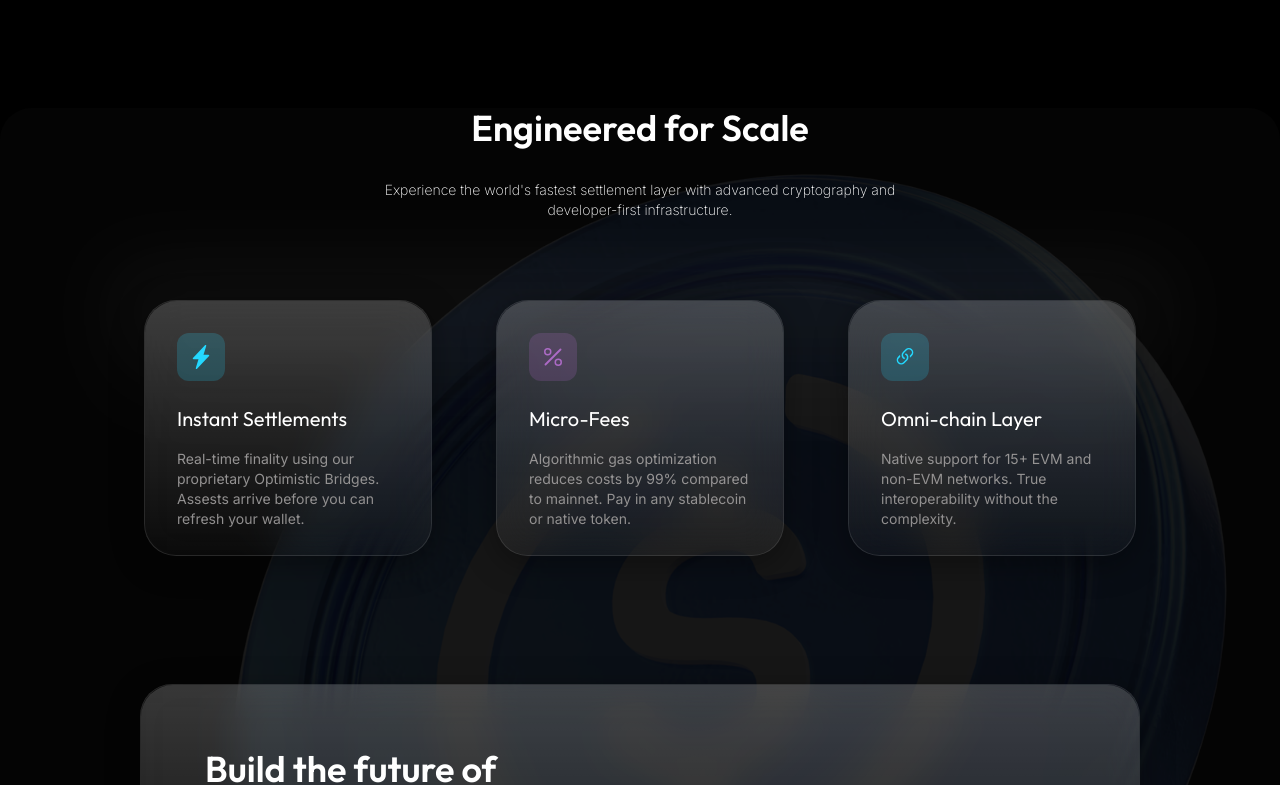
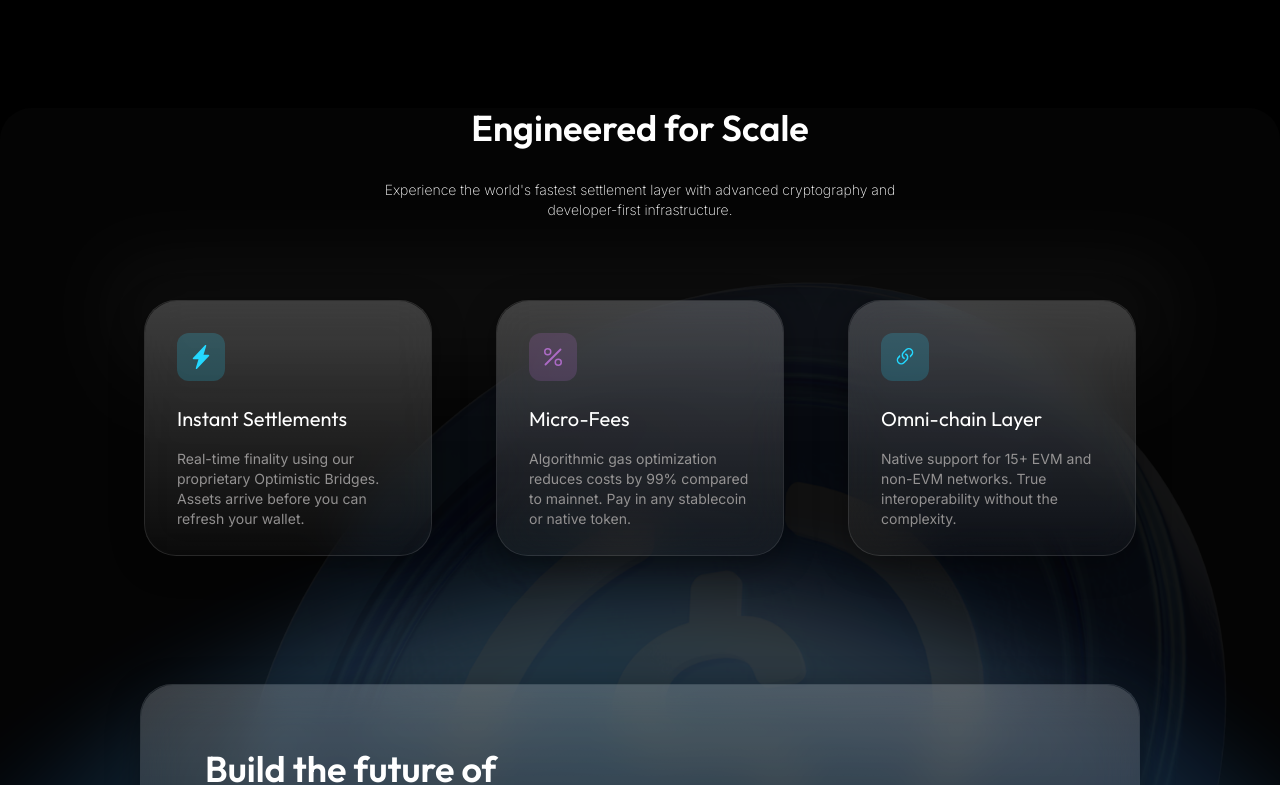
Before and after one commit to VincentSamuelPaul/uwu-landing-page, a Next.js app: page / in a window 1280 px wide. Shown: the part 2420-3205 px from the top of the page. Built offline with nearby package versions, Linux system fonts and the light colour scheme.

Commit message:
added parallax, dishan push it to abstract repo

```diff
--- a/app/ThirdHook.tsx
+++ b/app/ThirdHook.tsx
@@ -9,38 +9,106 @@ import { colors } from "./colors";
 const ThirdHook = () => {
   const cardsRef = useRef<HTMLDivElement>(null);
   const [show, setShow] = useState(false);
+  const [played, setPlayed] = useState(false);
+  const earthRef = useRef<HTMLDivElement>(null);
+  const coinRef = useRef<HTMLDivElement>(null);
+
+  // Lerp targets (raw scroll values)
+  const rawCoinY = useRef(0);
+  const rawEarthY = useRef(0);
+
+  // Smoothed values (interpolated)
+  const smoothCoinY = useRef(0);
+  const smoothEarthY = useRef(0);
+
+  const rafId = useRef<number | null>(null);
 
   useEffect(() => {
+    if (played) return;
+
     const observer = new IntersectionObserver(
       ([entry]) => {
         if (entry.isIntersecting) {
           setShow(true);
+          setPlayed(true);
         }
       },
-      { threshold: 0.4 }
+      { threshold: 0.35 }
     );
 
-    if (cardsRef.current) {
-      observer.observe(cardsRef.current);
+    if (cardsRef.current) observer.observe(cardsRef.current);
+    return () => observer.disconnect();
+  }, [played]);
+
+  useEffect(() => {
+    const handleScroll = () => {
+      if (!cardsRef.current) return;
+
+      const rect = cardsRef.current.getBoundingClientRect();
+      const offset = window.innerHeight - rect.top;
+
+      // Update raw targets based on scroll position
+      rawCoinY.current = offset * 0.08;
+      rawEarthY.current = offset * 0.12;
+    };
+
+    // Lerp factor — lower = smoother (0.06–0.1 is a good range)
+    const LERP_FACTOR = 0.07;
+
+    const tick = () => {
+      // Interpolate smoothed values toward raw targets
+      smoothCoinY.current += (rawCoinY.current - smoothCoinY.current) * LERP_FACTOR;
+      smoothEarthY.current += (rawEarthY.current - smoothEarthY.current) * LERP_FACTOR;
+
+      // Apply transforms
+      if (coinRef.current) {
+        coinRef.current.style.transform = `translateY(${smoothCoinY.current}px) scale(1.1)`;
+      }
+      if (earthRef.current) {
+        earthRef.current.style.transform = `translateY(${smoothEarthY.current}px) scale(1.2)`;
       }
 
+      rafId.current = requestAnimationFrame(tick);
+    };
+
+    window.addEventListener("scroll", handleScroll, { passive: true });
+    rafId.current = requestAnimationFrame(tick);
+
     return () => {
-      if (cardsRef.current) {
-        observer.unobserve(cardsRef.current);
-      }
+      window.removeEventListener("scroll", handleScroll);
+      if (rafId.current !== null) cancelAnimationFrame(rafId.current);
     };
   }, []);
 
+
   return (
     <div className={`w-full flex flex-col justify-center items-center mt-32 pb-64 ${outfit.className} ${outfit.variable} relative overflow-hidden`}>
+      <div
+        ref={earthRef}
+        className="absolute inset-0 -z-10 pointer-events-none will-change-transform"
+        style={{ transform: "translateY(0px) scale(1.2)" }}
+      >
+        <Image
+          src="/earth.png"
+          alt="earth background"
+          fill
+          priority
+          sizes="100vw"
+          className="object-cover opacity-25 blur-2xl"
+        />
+      </div>
+
+      <div
+        ref={coinRef}
+        className="pointer-events-none absolute right-[-50px] top-1/2 -translate-y-1/2 z-0 opacity-70 will-change-transform"
+      >
         <Image
           src="/coin.png"
           alt="coin background"
           width={1200}
           height={1200}
-        className="pointer-events-none absolute right-[-50px] top-1/2 -translate-y-1/2 z-0 opacity-90"
-        style={{ transform: 'scale(1.1)' }}
         />
+      </div>
 
       <div className="absolute inset-0 rounded-4xl bg-white/5 opacity-30 pointer-events-none" />
       <div className="relative z-10 w-full flex flex-col justify-center items-center">
@@ -53,7 +121,10 @@ const ThirdHook = () => {
           </p>
         </div>
 
-        <div ref={cardsRef} className="relative mt-12 flex flex-row justify-center items-center">
+        <div
+          ref={cardsRef}
+          className="relative mt-12 flex flex-row justify-center items-center min-h-[300px]"
+        >
 
           {/* lighting gradient behind glass */}
           <div className="absolute inset-0 pointer-events-none bg-gradient-to-b from-white/10 via-transparent to-transparent blur-2xl opacity-60" />
@@ -64,9 +135,8 @@ const ThirdHook = () => {
               relative
               w-72 h-64 m-8 p-8
               rounded-4xl
-              transform transition-all duration-700
+              transform translate-z-0 transition-all duration-1000 ease-out will-change-transform
               ${show ? "opacity-100 translate-y-0" : "opacity-0 translate-y-16"}
-
               glass-card glass-highlight
             `}
             style={{ transitionDelay: "0ms" }}
@@ -83,7 +153,7 @@ const ThirdHook = () => {
             >
               Real-time finality using our<br />
               proprietary Optimistic Bridges.<br />
-              Assests arrive before you can
+              Assets arrive before you can
               refresh your wallet.
             </p>
           </div>
@@ -93,9 +163,8 @@ const ThirdHook = () => {
               relative
               w-72 h-64 m-8 p-8
               rounded-4xl
-              transform transition-all duration-700
+              transform translate-z-0 transition-all duration-1000 ease-out will-change-transform
               ${show ? "opacity-100 translate-y-0" : "opacity-0 translate-y-16"}
-
               glass-card glass-highlight
             `}
             style={{ transitionDelay: "200ms" }}
@@ -123,7 +192,7 @@ const ThirdHook = () => {
               relative
               w-72 h-64 m-8 p-8
               rounded-4xl
-              transform transition-all duration-700
+              transform translate-z-0 transition-all duration-1000 ease-out will-change-transform
               ${show ? "opacity-100 translate-y-0" : "opacity-0 translate-y-16"}
               glass-card glass-highlight
             `}
```
Lines whose indentation alone changed are shown as unchanged.
